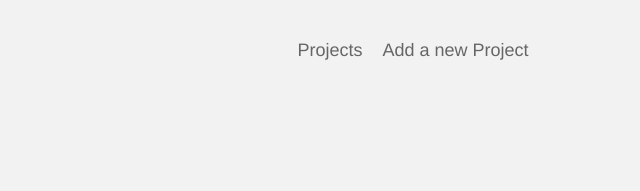
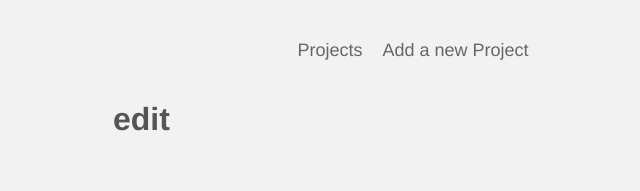
Before and after one commit to AdaN6/project-planner, a Vue app: page /projects/1 in a window 1280 px wide. Shown: the top 191 px of the page, without its empty margins (227-867 px from the left). Built offline with nearby package versions, Linux system fonts and the light colour scheme.

Commit message:
created a new route for EditProject

```diff
--- a/src/components/SinglePorject.vue
+++ b/src/components/SinglePorject.vue
@@ -3,9 +3,11 @@
     <div class="actions">
         <h3 @click="showDetails = !showDetails">{{ project.title }}</h3>
         <div class="icons">
-        <span class="material-icons">edit</span>
-        <span @click="deleteProject" class="material-icons">delete</span>
-        <span @click="toggleComplete" class="material-icons tick">done</span>
+            <router-link :to="{name: 'EditProject', params: { id: project.id}}">
+                <span class="material-icons">edit</span>
+            </router-link>
+            <span @click="deleteProject" class="material-icons">delete</span>
+            <span @click="toggleComplete" class="material-icons tick">done</span>
       </div>
     </div>
     <div class="details" v-if="showDetails">
--- a/src/router/index.js
+++ b/src/router/index.js
@@ -1,6 +1,7 @@
 import { createRouter, createWebHistory } from 'vue-router'
 import HomeView from '../views/HomeView.vue'
 import AddProject from '../views/AddProject.vue'
+import EditProject from '../views/EditProject.vue'
 
 const routes = [
   {
@@ -13,6 +14,11 @@ const routes = [
     name: 'AddProject',
     component: AddProject
   },
+  {
+    path: '/projects/:id',
+    name: 'EditProject',
+    component: EditProject
+  }
 
 ]
 
--- /dev/null
+++ b/src/views/EditProject.vue
@@ -0,0 +1,13 @@
+<template>
+  <h1>edit</h1>
+</template>
+
+<script>
+export default {
+
+}
+</script>
+
+<style>
+
+</style>
```
